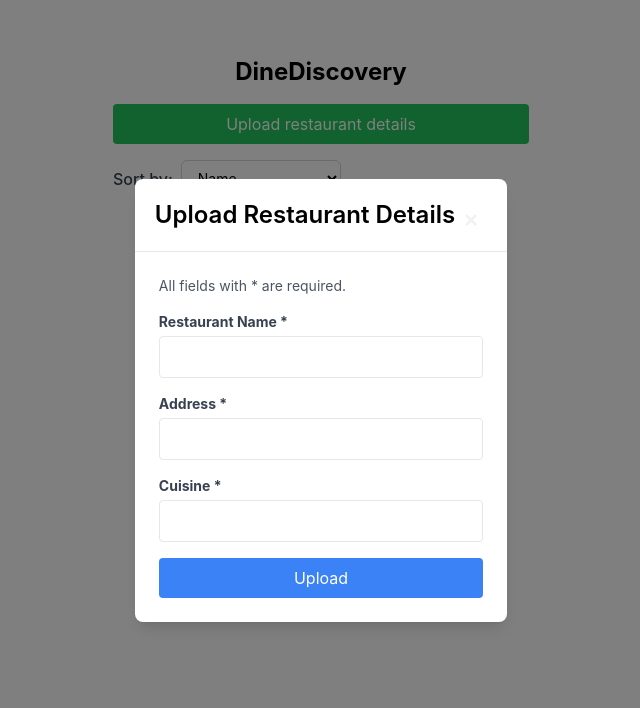
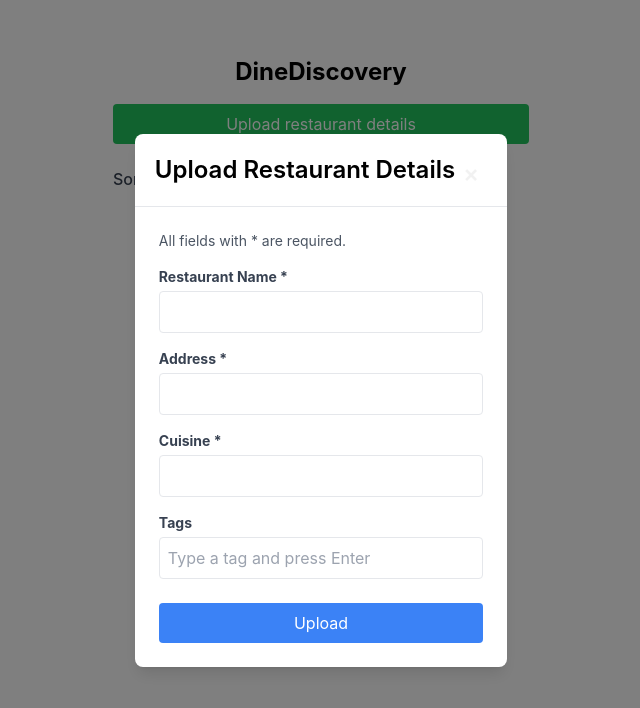
Before and after one commit to mattseah17/restaurant-wishlist, a React (Create React App) app: page / in a window 1280 px wide. Both pictures are taken after a click on the button "Upload restaurant details". Shown: the top 708 px of the page, without its empty margins (319-959 px from the left). Built offline with nearby package versions, Linux system fonts and the light colour scheme.

Commit message:
tagging added

```diff
--- a/src/App.js
+++ b/src/App.js
@@ -17,7 +17,10 @@ const App = () => {
   // Add a new restaurant
   const addRestaurant = (restaurant) => {
     setRestaurants((prevRestaurants) => {
-      const newRestaurants = [...prevRestaurants, restaurant];
+      const newRestaurants = [
+        ...prevRestaurants,
+        { ...restaurant, tags: restaurant.tags || [] },
+      ];
       return sortRestaurants(newRestaurants, sortBy);
     });
   };
@@ -47,7 +50,9 @@ const App = () => {
   const updateRestaurant = (updatedRestaurant) => {
     setRestaurants((prevRestaurants) => {
       const newRestaurants = prevRestaurants.map((r) =>
-        r.id === updatedRestaurant.id ? updatedRestaurant : r
+        r.id === updatedRestaurant.id
+          ? { ...updatedRestaurant, tags: updatedRestaurant.tags || [] }
+          : r
       );
       return sortRestaurants(newRestaurants, sortBy);
     });
--- a/src/components/RestaurantForm.js
+++ b/src/components/RestaurantForm.js
@@ -11,6 +11,8 @@ const RestaurantForm = ({
   const [name, setName] = useState("");
   const [address, setAddress] = useState("");
   const [cuisine, setCuisine] = useState("");
+  const [tags, setTags] = useState([]);
+  const [currentTag, setCurrentTag] = useState("");
   const [errors, setErrors] = useState({});
 
   // Populate form when editing
@@ -19,6 +21,7 @@ const RestaurantForm = ({
       setName(editingRestaurant.name);
       setAddress(editingRestaurant.address);
       setCuisine(editingRestaurant.cuisine);
+      setTags(editingRestaurant.tags || []);
     }
   }, [editingRestaurant]);
 
@@ -46,6 +49,7 @@ const RestaurantForm = ({
         name,
         address,
         cuisine,
+        tags,
         id: editingRestaurant ? editingRestaurant.id : Date.now(),
       };
       if (editingRestaurant) {
@@ -55,6 +59,20 @@ const RestaurantForm = ({
       }
       onClose();
     }
+  };
+
+  const handleTagKeyDown = (e) => {
+    if (e.key === "Enter" && currentTag.trim()) {
+      e.preventDefault();
+      if (currentTag.length <= 20 && !tags.includes(currentTag.trim())) {
+        setTags([...tags, currentTag.trim()]);
+        setCurrentTag("");
+      }
+    }
+  };
+
+  const removeTag = (tagToRemove) => {
+    setTags(tags.filter((tag) => tag !== tagToRemove));
   };
 
   return (
@@ -106,6 +124,38 @@ const RestaurantForm = ({
           <p className="text-xs text-red-500">{errors.cuisine}</p>
         )}
       </div>
+      {/* Tags input */}
+      <div>
+        <label className="block mb-1 text-sm font-bold text-gray-700">
+          Tags
+        </label>
+        <input
+          type="text"
+          value={currentTag}
+          onChange={(e) => setCurrentTag(e.target.value)}
+          onKeyDown={handleTagKeyDown}
+          className="w-full p-2 border rounded"
+          placeholder="Type a tag and press Enter"
+          maxLength={20}
+        />
+        <div className="mt-2 flex flex-wrap gap-2">
+          {tags.map((tag, index) => (
+            <span
+              key={index}
+              className="px-2 py-1 bg-blue-100 text-blue-800 rounded-full text-sm flex items-center"
+            >
+              {tag}
+              <button
+                type="button"
+                onClick={() => removeTag(tag)}
+                className="ml-1 text-blue-800 hover:text-blue-900 focus:outline-none"
+              >
+                ×
+              </button>
+            </span>
+          ))}
+        </div>
+      </div>
       {/* Submit button */}
       <button
         type="submit"
--- a/src/components/RestaurantItem.js
+++ b/src/components/RestaurantItem.js
@@ -1,8 +1,10 @@
+// src/components/RestaurantItem.js
 import React from "react";
 
 const RestaurantItem = ({ restaurant, onDelete, onEdit }) => {
   return (
-    <div className="flex items-center justify-between p-2 mb-2 bg-white border rounded">
+    <div className="flex flex-col p-2 mb-2 bg-white border rounded">
+      <div className="flex items-center justify-between">
         <div>
           <h3 className="font-bold">{restaurant.name}</h3>
           <p className="text-sm text-gray-600">{restaurant.address}</p>
@@ -23,6 +25,19 @@ const RestaurantItem = ({ restaurant, onDelete, onEdit }) => {
           </button>
         </div>
       </div>
+      {restaurant.tags && restaurant.tags.length > 0 && (
+        <div className="mt-2 flex flex-wrap gap-2">
+          {restaurant.tags.map((tag, index) => (
+            <span
+              key={index}
+              className="px-2 py-1 bg-blue-100 text-blue-800 rounded-full text-sm"
+            >
+              {tag}
+            </span>
+          ))}
+        </div>
+      )}
+    </div>
   );
 };
 
```
Lines whose indentation alone changed are shown as unchanged.
